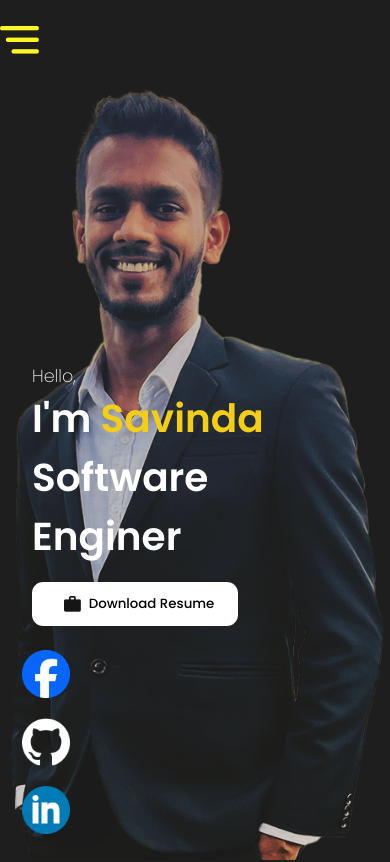
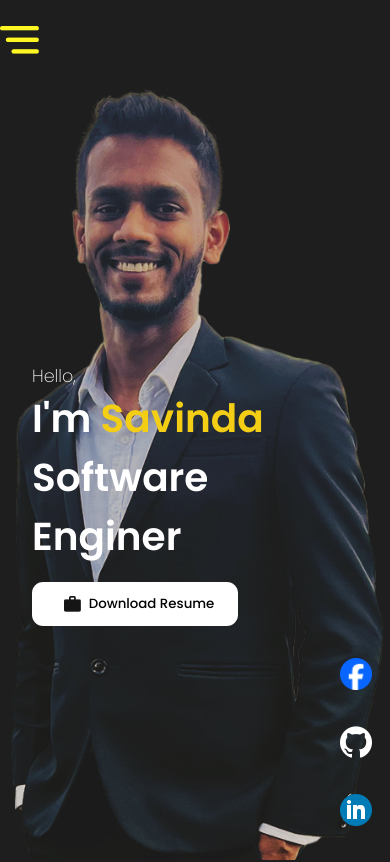
Before and after one commit to SavindaKaveesha/Portfolio, a React (Create React App) app: page / in a window 390 px wide. Shown: the top 862 px of the page. Built offline with nearby package versions, Linux system fonts and the light colour scheme.

Commit message:
button change

```diff
--- a/src/components/NavBar/navbar.js
+++ b/src/components/NavBar/navbar.js
@@ -1,6 +1,5 @@
 import React, { useState } from 'react'
 import './navbar.css'
-import logo from '../../assets/logo.png'
 import contactIMG from '../../assets/contact.png'
 import Menu from '../../assets/menu.png'
 import {Link} from 'react-scroll'
@@ -9,7 +8,6 @@ const Navbar = () => {
   const [showMenu, setShowMenu] = useState(false)
   return (
     <nav className='navbar'>
-        {/*<img src= {logo} alt='logo' className='logo'></img>*/}
 
         <div className='desktopMenu'>
 
--- a/src/components/floating buttons/floating button.css
+++ b/src/components/floating buttons/floating button.css
@@ -1,4 +1,5 @@
 .links {
+    width: 100%;
     position: fixed;
     bottom: 0;
     left: 0;
@@ -28,3 +29,11 @@
     align-items: center;
     transition: background 0.3s ease, color 0.3s ease, transform 0.5s ease;
 }
+
+@media screen and (max-width: 580px) {
+  .icon {
+    height: 2rem;
+    width: 2rem;
+    margin: 0.5rem;
+  }
+}
```
